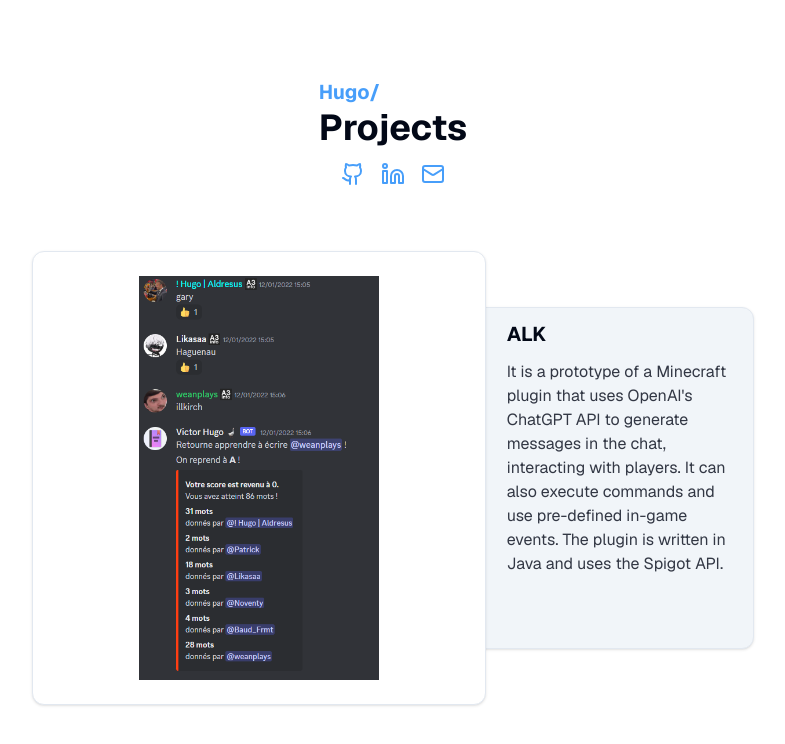
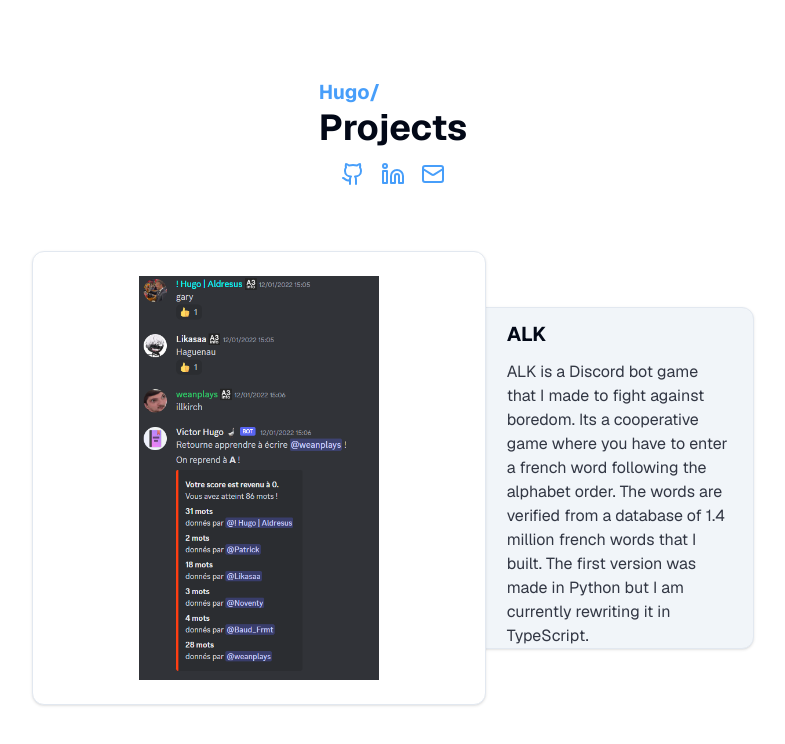
Before and after one commit to Aldresus/hugochampyfr_2023, a Next.js app: page /resume/projects in a window 1280 px wide. Shown: the part 34-778 px from the top of the page, without its empty margins (247-1032 px from the left). Built offline with nearby package versions, Linux system fonts and the light colour scheme.

Commit message:
updated projects

```diff
--- a/src/data/projects.ts
+++ b/src/data/projects.ts
@@ -6,9 +6,15 @@
 
 const projects: Project[] = [
   {
+    name: "Minecraft ChatGPT plugin",
+    description:
+      "It is a prototype of a Minecraft plugin that uses OpenAI's ChatGPT API to generate messages in the chat, interacting with players. It can also execute commands and use pre-defined in-game events. The plugin is written in Java and uses the Spigot API.",
+    picturePath: "/projects/minecraftChatGPTPlugin.png",
+  },
+  {
     name: "ALK",
     description:
-      "It is a prototype of a Minecraft plugin that uses OpenAI's ChatGPT API to generate messages in the chat, interacting with players. It can also execute commands and use pre-defined in-game events. The plugin is written in Java and uses the Spigot API.",
+      "ALK is a Discord bot game that I made to fight against boredom. Its a cooperative game where you have to enter a french word following the alphabet order. The words are verified from a database of 1.4 million french words that I built. The first version was made in Python but I am currently rewriting it in TypeScript.",
     picturePath: "/projects/ALK.png",
   },
   {
@@ -35,6 +41,14 @@
       "Such as birthday reminder, weather, role play dices, etc... All written in Python.",
     picturePath: "/projects/BdayBot.png",
   },
+    //todo find a way to have links / tooltips on specific words
+  {
+    name: "DynamicPrositX",
+    description:
+      "A online/desktop tool to help structurate the collective prosit (cf. PrositResolver) kickoff, by giving a form, a presentation mode and a way to export the data. It is written in TypeScript with NextJS and bundled with Tauri.",
+    picturePath: "/projects/dynamicPrositX.png",
+  },
+
 ];
 
 //sort projects by name
```
Also changed, not shown: public/projects/dynamicPrositX.png (added).
